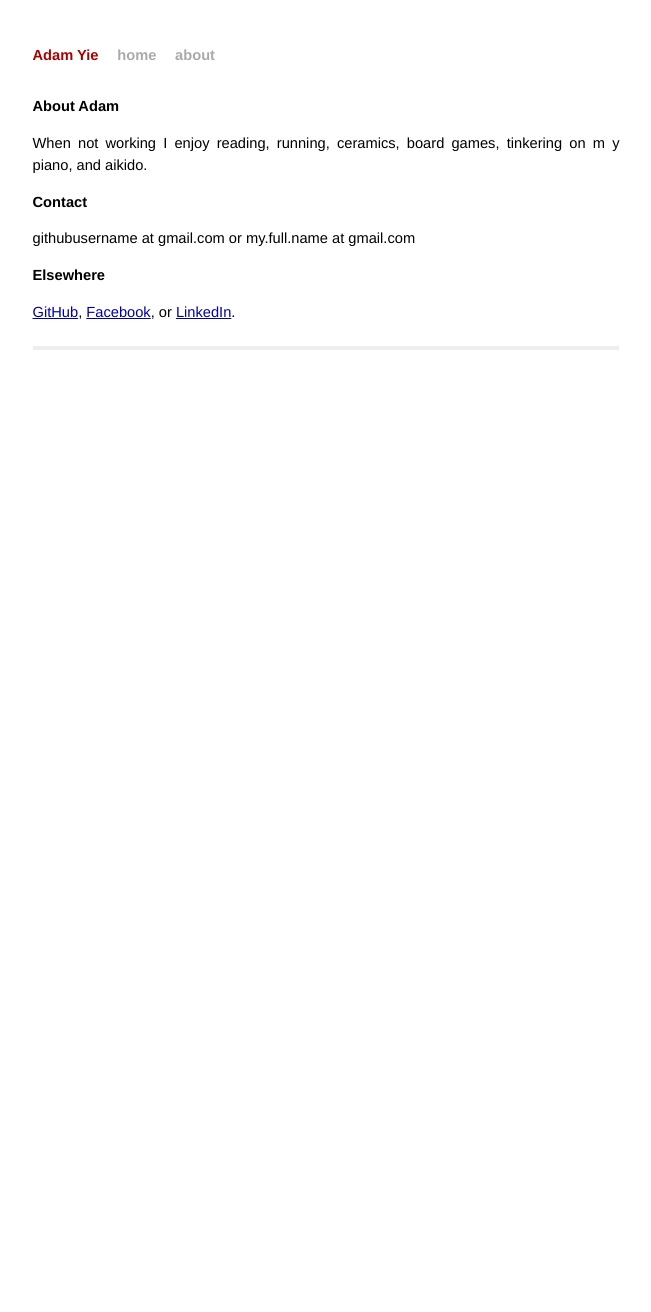
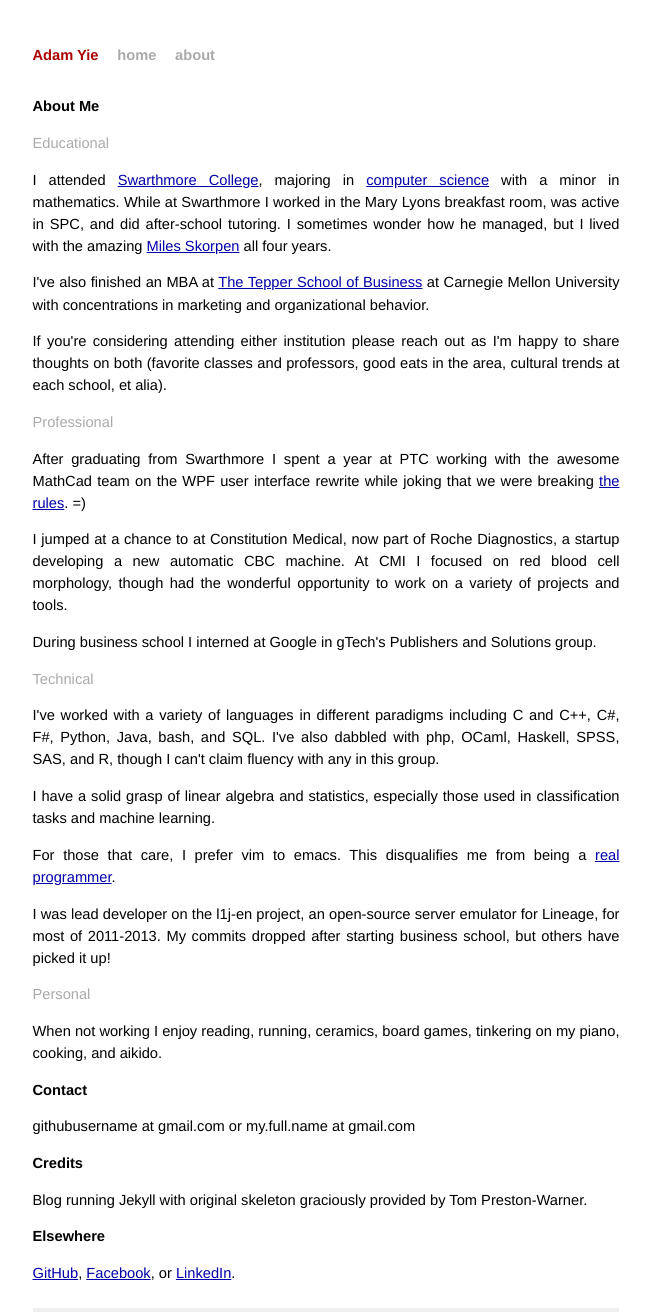
Before and after one commit to everial/everial.github.com, a Jekyll site: the page built from about.html, in a window 1280 px wide. Shown: the whole page, without its empty margins (314-965 px from the left). Built offline with Jekyll 4.4.1, drawn with Linux system fonts in a browser that asks for light colours; before the commit the page ends 944 px from its top, so only the background shows below that.

Commit message:
More complete general information. Removed line breaks in most recent entry - need to determine how to pass fold_lines to RedCloth (Textile processor) from Jekyll.

```diff
--- a/_config.yml
+++ b/_config.yml
@@ -0,0 +1,4 @@
+gems: [jekyll-textile-converter]
+
+textile_ext: "textile,txtl,tl"
+markdown_ext: "markdown, md"
--- a/_posts/2015-05-18-next-steps.textile
+++ b/_posts/2015-05-18-next-steps.textile
@@ -14,11 +14,7 @@ sapiophile: what you'd think it means from the prefix + suffix
 
 <hr />
 
-p. In other news, I finished my MBA at Tepper and graduated this past weekend.
-As with other graduations and transitions, I've gotten the "What do you think
-of your experience?" and "What are you doing next?" questions several times.
-The answers to both involve a detour into song lyrics, politicians, and a
-movie. Let's start with the song lyrics.
+p. In other news, I finished my MBA at Tepper and graduated this past weekend.  As with other graduations and transitions, I've gotten the "What do you think of your experience?" and "What are you doing next?" questions several times.  The answers to both involve a detour into song lyrics, politicians, and a movie. Let's start with the song lyrics.
 
 <blockquote>
 In the dark of the night, I was tossing and turning
--- a/about.html
+++ b/about.html
@@ -4,14 +4,69 @@ title: About
 ---
 
 <div id="about">
-	<h1>About Adam</h1>
-	<p></p>
+    <h1>About Me</h1>
 
-	<p>When not working I enjoy reading, running, ceramics, board games, tinkering on m
-	y piano, and aikido.</p>
+    <p class="meta">Educational</p>
+
+    <p>I attended <a href="http://www.swarthmore.edu">Swarthmore College</a>,
+    majoring in <a href="http://www.cs.swarthmore.edu">computer science</a>
+    with a minor in mathematics. While at Swarthmore I worked in the Mary Lyons
+    breakfast room, was active in SPC, and did after-school tutoring. I
+    sometimes wonder how he managed, but I lived with the amazing
+    <a href="http://www.milesskorpen.com">Miles Skorpen</a> all four years.</p>
+
+    <p>I've also finished an MBA at <a href="http://www.tepper.cmu.edu">The
+        Tepper School of Business</a> at Carnegie Mellon University with
+    concentrations in marketing and organizational behavior.</p>
+
+    <p>If you're considering attending either institution please reach out as
+    I'm happy to share thoughts on both (favorite classes and professors, good
+    eats in the area, cultural trends at each school, et alia).</p>
+
+    <p class="meta">Professional</p>
+
+    <p>After graduating from Swarthmore I spent a year at PTC working with the
+    awesome MathCad team on the WPF user interface rewrite while joking that we
+    were breaking
+    <a href="http://www.joelonsoftware.com/articles/fog0000000069.html">the
+        rules</a>. =)</p>
+
+    <p>I jumped at a chance to at Constitution Medical, now part of Roche
+    Diagnostics, a startup developing a new automatic CBC machine. At CMI I
+    focused on red blood cell morphology, though had
+    the wonderful opportunity to work on a variety of projects and tools.</p>
+
+    <p>During business school I interned at Google in gTech's
+    Publishers and Solutions group.</p>
+
+    <p class="meta">Technical</p>
+
+    <p>I've worked with a variety of languages in different paradigms including
+    C and C++, C#, F#, Python, Java, bash, and SQL. I've also dabbled with php,
+    OCaml, Haskell, SPSS, SAS, and R, though I can't claim fluency with any in
+    this group.<p>
+
+    <p>I have a solid grasp of linear algebra and statistics, especially those
+    used in classification tasks and machine learning.</p>
+
+    <p>For those that care, I prefer vim to emacs. This disqualifies me
+    from being a <a href="https://xkcd.com/378/">real programmer</a>.</p>
+
+    <p>I was lead developer on the l1j-en project, an open-source server
+    emulator for Lineage, for most of 2011-2013. My commits dropped after
+    starting business school, but others have picked it up!</p>
+
+    <p class="meta">Personal</p>
+
+    <p>When not working I enjoy reading, running, ceramics, board games,
+    tinkering on my piano, cooking, and aikido.</p>
 
 	<h1>Contact</h1>
-	<p>githubusername at gmail.com or my.full.name at gmail.com</p>
+    <p>githubusername at gmail.com or my.full.name at gmail.com</p>
+
+    <h1>Credits</h1>
+    <p>Blog running Jekyll with original skeleton graciously provided by
+    Tom Preston-Warner.</p>
 
 	<h1>Elsewhere</h1>
 	<p>
--- a/index.html
+++ b/index.html
@@ -12,7 +12,4 @@ title: Adam Sidor Yie
         {% endfor %}
     </ul>
 
-    <h1>Other</h1>
-    <p>Skeleton shamelessly purloined from Tom Preston-Warner.</p>
-
 </div>
```
